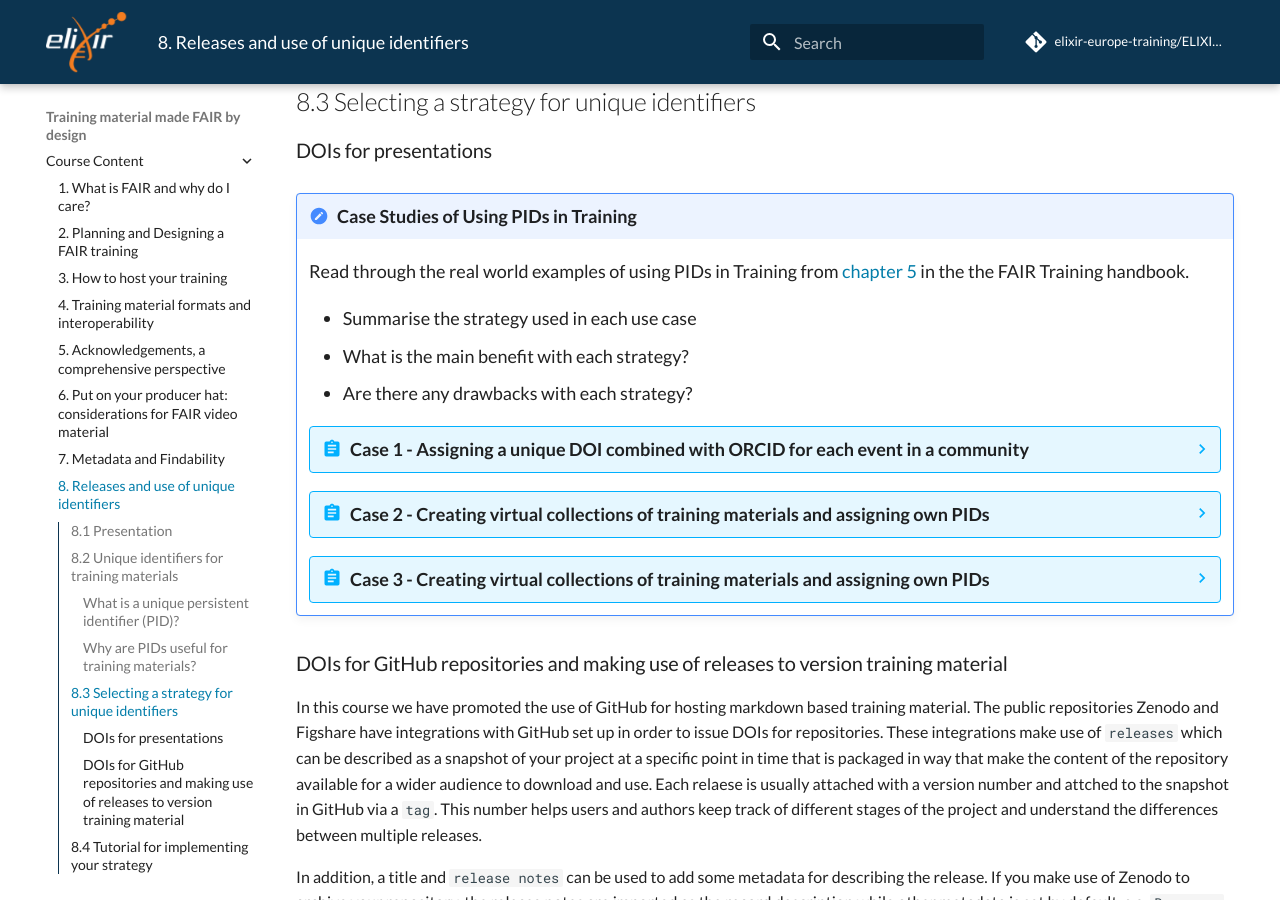
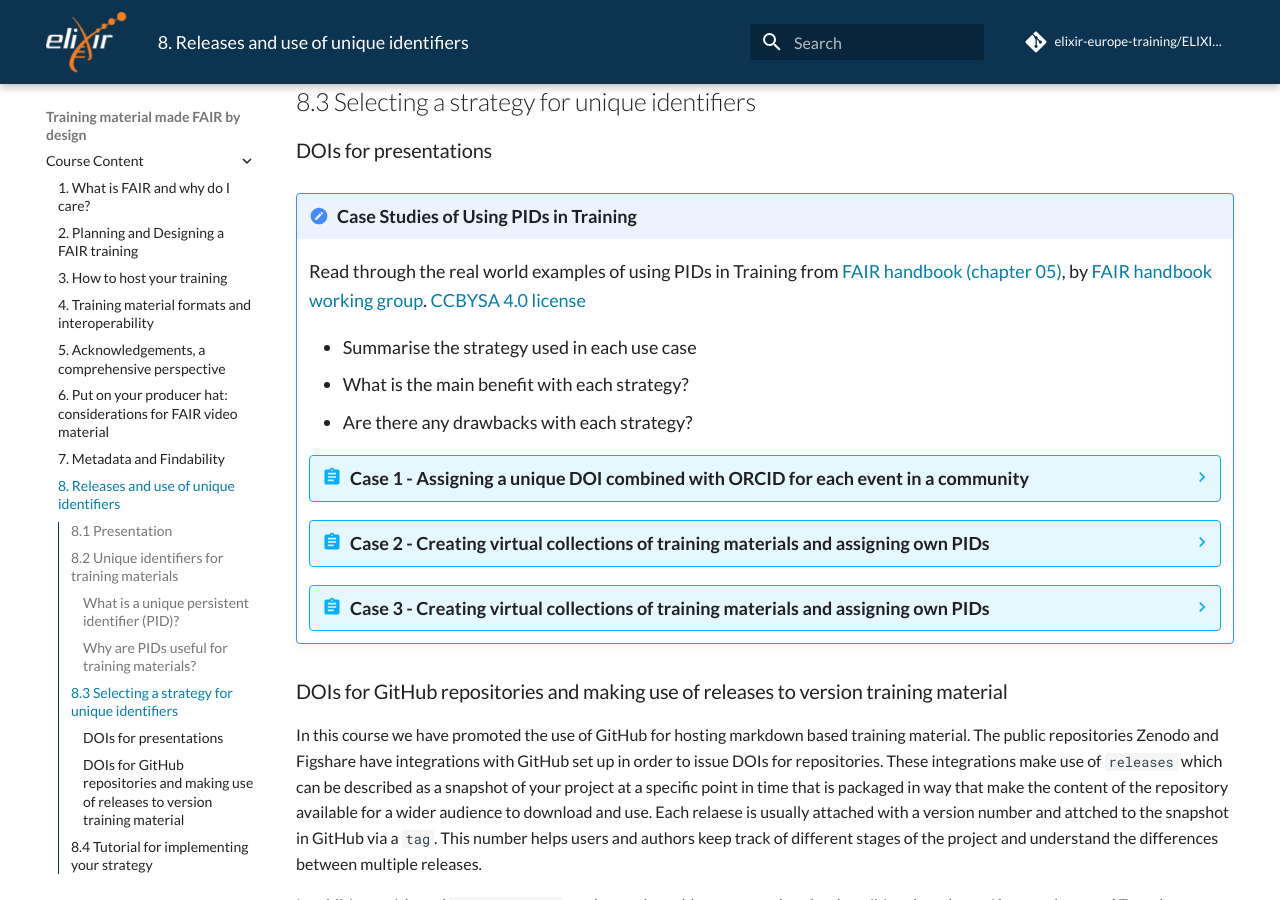
Before and after one commit to elixir-europe-training/ELIXIR-TrP-FAIR-Material-By-Design, an MkDocs documentation site: the page built from docs/chapters/chapter_08.md, in a window 1280 px wide and 900 px high, scrolled down 2707 px. Built offline with MkDocs 1.6.1 and Material for MkDocs 9.7.7, drawn with Linux system fonts in a browser that asks for light colours; comment, search, counter and statistics services are not loaded.

Commit message:
update case study reference

```diff
--- a/docs/chapters/chapter_08.md
+++ b/docs/chapters/chapter_08.md
@@ -90,7 +90,7 @@
 
 !!! checklist "Case Studies of Using PIDs in Training"
 
-    Read through the real world examples of using PIDs in Training from [chapter 5](https://elixir-europe-training.github.io/ELIXIR-TrP-FAIR-training-handbook/chapters/chapter_05/) in the the FAIR Training handbook.
+    Read through the real world examples of using PIDs in Training from [FAIR handbook (chapter 05)](https://elixir-europe-training.github.io/ELIXIR-TrP-FAIR-training-handbook/chapters/chapter_05/), by [FAIR handbook working group](https://elixir-europe-training.github.io/ELIXIR-TrP-FAIR-training-handbook/contributor_list/). [CCBYSA 4.0 license](https://github.com/elixir-europe-training/ELIXIR-TrP-FAIR-training-handbook/blob/main/LICENSE.md)
 
     - Summarise the strategy used in each use case
     - What is the main benefit with each strategy?
```
